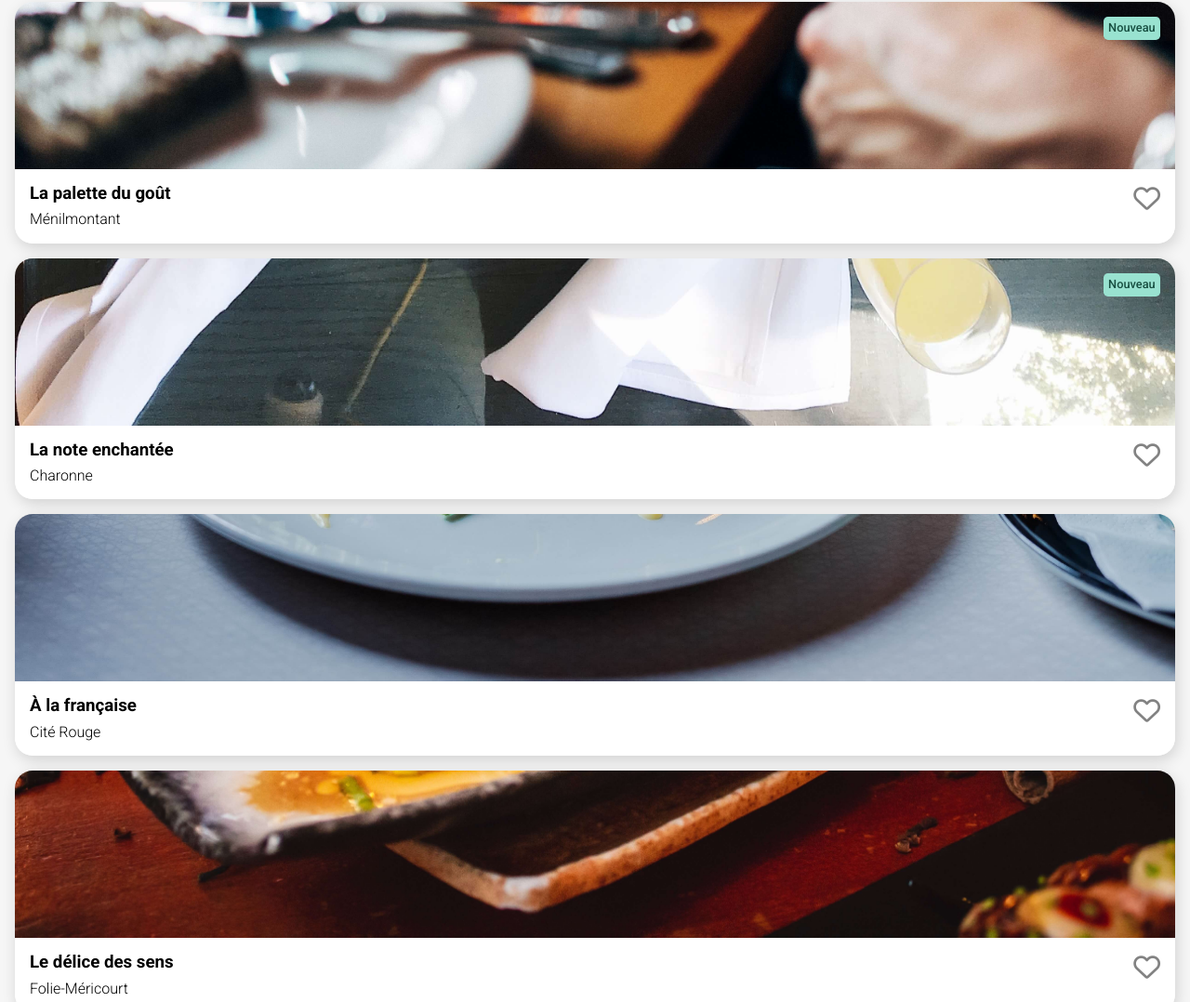
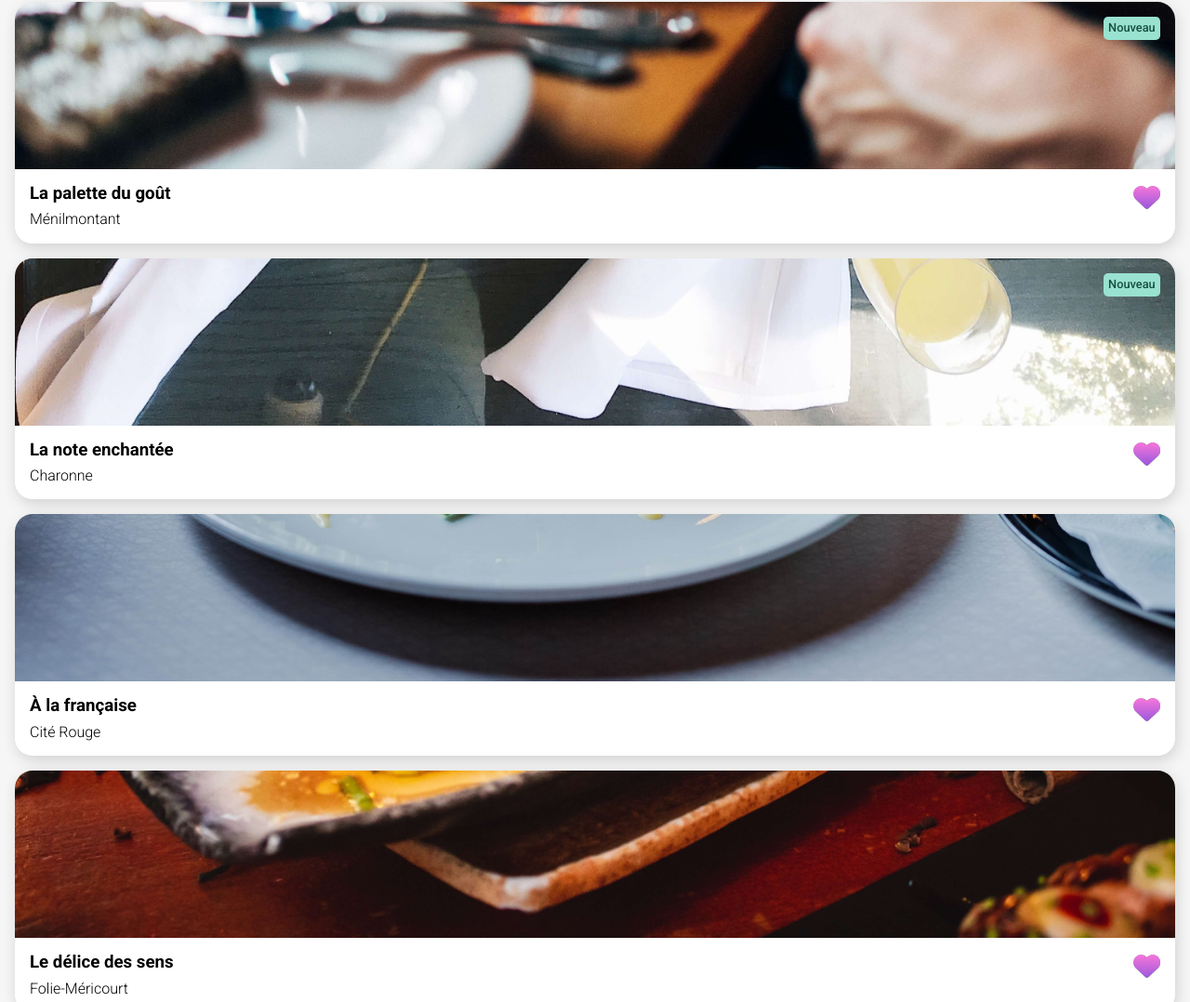
Before and after one commit to anthony-rabot/ohmyfood, a website: page index.html in a window 1280 px wide. Shown: the part 797-1875 px from the top of the page at 93% size. Drawn offline with Linux system fonts and the light colour scheme; a web font is replaced by a local one.

Commit message:
Add heart stylesheet to animate it

```diff
--- a/index.html
+++ b/index.html
@@ -69,7 +69,8 @@
               <p>Ménilmontant</p>
             </div>
             <div class="restaurants__item-card-body-heart">
-              <i class="far fa-heart" aria-hidden="true"></i>
+              <i class="far fa-heart heart-icon--border" aria-hidden="true"></i>
+              <i class="fas fa-heart heart-icon--full" aria-hidden="true"></i>
             </div>
           </section>
 
@@ -87,7 +88,8 @@
               <p>Charonne</p>
             </div>
             <div class="restaurants__item-card-body-heart">
-              <i class="far fa-heart" aria-hidden="true"></i>
+              <i class="far fa-heart heart-icon--border" aria-hidden="true"></i>
+              <i class="fas fa-heart heart-icon--full" aria-hidden="true"></i>
             </div>
           </section>
 
@@ -104,7 +106,8 @@
               <p>Cité Rouge</p>
             </div>
             <div class="restaurants__item-card-body-heart">
-              <i class="far fa-heart" aria-hidden="true"></i>
+              <i class="far fa-heart heart-icon--border" aria-hidden="true"></i>
+              <i class="fas fa-heart heart-icon--full" aria-hidden="true"></i>
             </div>
           </section>
 
@@ -121,7 +124,8 @@
               <p>Folie-Méricourt</p>
             </div>
             <div class="restaurants__item-card-body-heart">
-              <i class="far fa-heart" aria-hidden="true"></i>
+              <i class="far fa-heart heart-icon--border heart-icon" aria-hidden="true"></i>
+              <i class="fas fa-heart heart-icon--full heart-icon" aria-hidden="true"></i>
             </div>
           </section>
 
--- a/scss/components/_heart.scss
+++ b/scss/components/_heart.scss
@@ -0,0 +1,19 @@
+.heart-icon {
+  width: 1.8rem;
+
+  &--border {
+    z-index: 50;
+  }
+
+  &--full {
+    z-index: 80;
+    background: linear-gradient(map-get($ohmyfood-theme, secondary), map-get($ohmyfood-theme, primary));
+    background-clip: text;
+    -webkit-text-fill-color: transparent;
+    opacity: 1;
+
+    //&:hover {
+    //  opacity: 1;
+    //}
+  }
+}
--- a/scss/pages/_home.scss
+++ b/scss/pages/_home.scss
@@ -159,7 +159,13 @@
         }
         &-heart {
           font-size: 1.8rem;
+          width: 1.8rem;
           color: lighten(map-get($ohmyfood-theme, dark-gray), 30%);
+          position: relative;
+
+          i {
+            position: absolute;
+          }
         }
       }
     }
```
Also changed, not shown: css/main.css.
